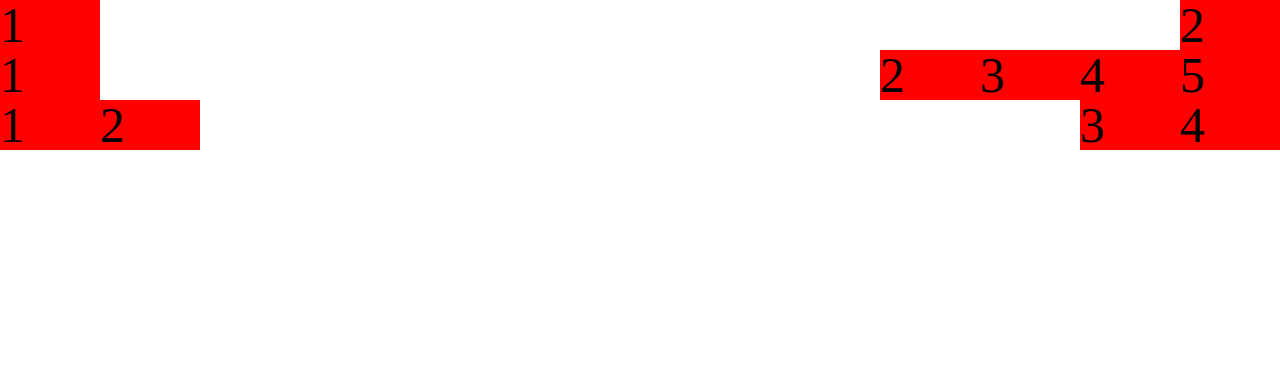
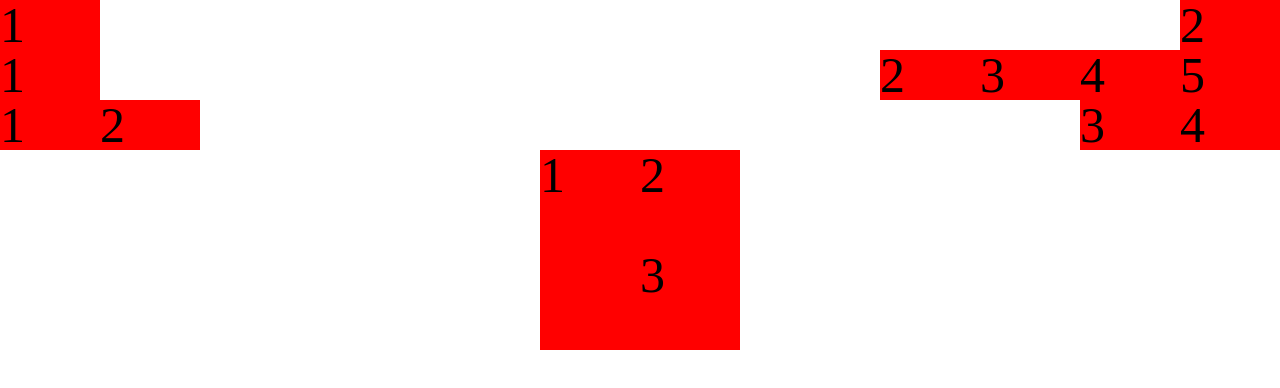
Before and after one commit to nikita-pampushka/hw-07, a plain HTML site: page index.html in a window 1280 px wide. Drawn offline with Linux system fonts and the light colour scheme.

Commit message:
Fourth part

```diff
--- a/index.html
+++ b/index.html
@@ -31,6 +31,15 @@
             <div class="third">3</div>
             <div class="third">4</div>
         </div>
+        <div class="clearfix"></div>
+    </div>
+    <div class="fourth">
+        <div class="fourth_left">1</div>
+        <div class="fourth_right_side">
+            <div class="fourth_right">2</div>
+            <div class="fourth_right">3</div>
+        </div>
+        <div class="clearfix"></div>
     </div>
 </body>
 </html>
--- a/style.css
+++ b/style.css
@@ -43,3 +43,25 @@ body {
     background-color: red;
     float: left;
 }
+
+.fourth {
+    width: 200px;
+    margin: 0 auto;
+}
+
+.fourth_left {
+    height: 200px;
+    width: 100px;
+    background-color: red;
+    float: left;
+}
+
+.fourth_right {
+    height: 100px;
+    width: 100px;
+    background-color: red;
+}
+
+.fourth_right_side {
+    float: right;
+}
```
